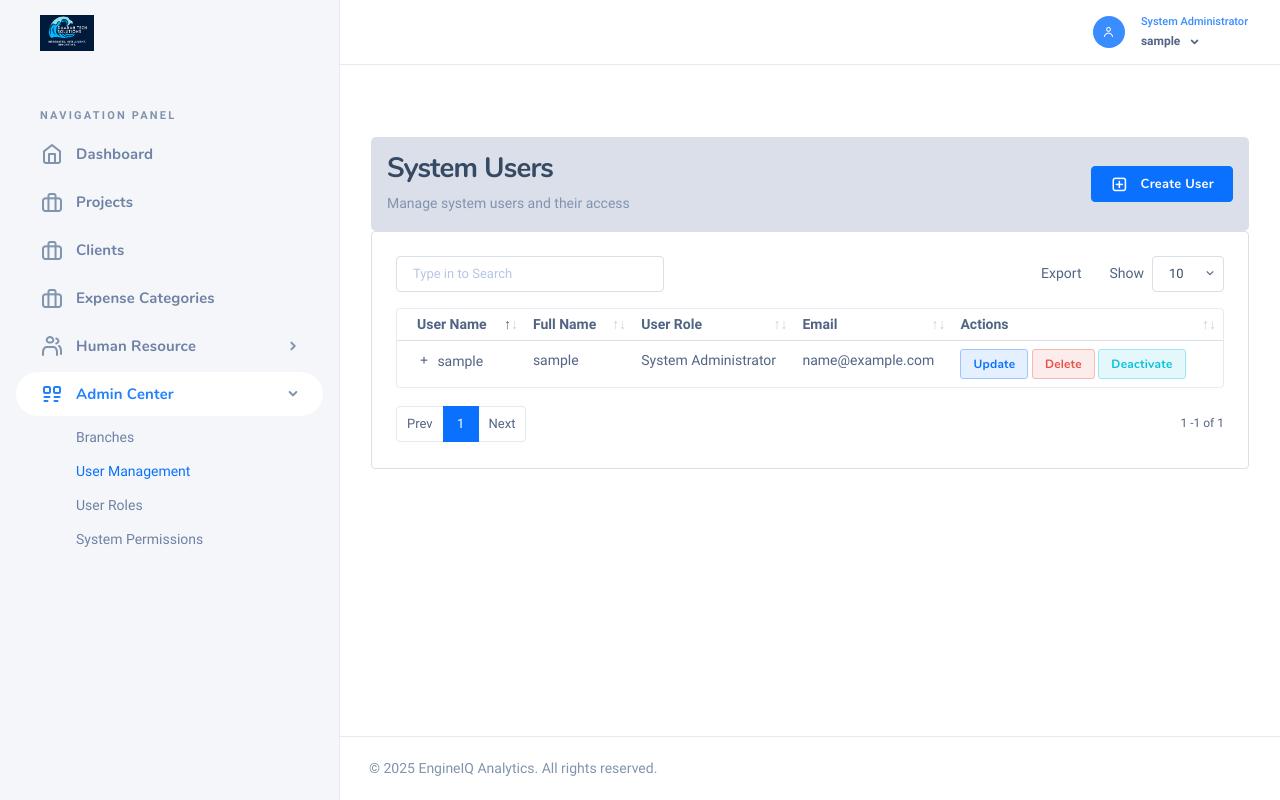
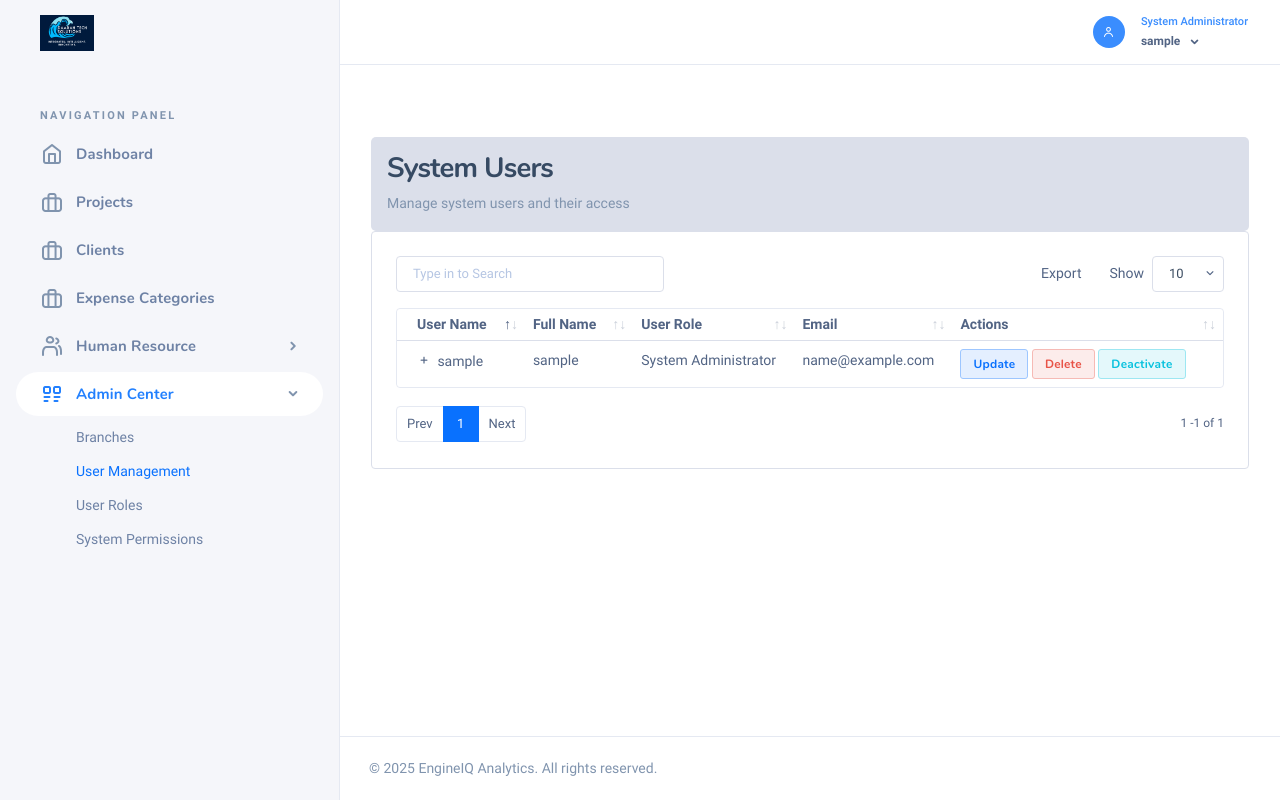
Before and after one commit to NoahDara/ProjectPerformancePlatform, a Django app: page /accounts/users in a window 1280 px wide. Run offline with Django 5.2, Linux system fonts and the light colour scheme; the visitor is signed in with stand-in values (Sample User, id 1); data comes from the database, SQL or seed files in the repository; some libraries are stand-ins or nearby versions; some web fonts are replaced.

Commit message:
requirements

```diff
--- a/templates/accounts/index.html
+++ b/templates/accounts/index.html
@@ -5,12 +5,12 @@
 {% block page_sub_title %}Manage system users and their access{% endblock %}
 
 {% block actions %}
-  <li class="nk-block-tools-opt">
+  {% comment %} <li class="nk-block-tools-opt">
     <a href="{% url "register-user" %}" class="btn btn-primary">
       <em class="icon ni ni-plus-round"></em>
       <span>Create User</span>
     </a>
-  </li>
+  </li> {% endcomment %}
 {% endblock %}
 
 {% block content %}
@@ -46,7 +46,7 @@
           <td>{{ obj.date_joined|date:"Y-m-d" }}</td>
           <td>
             {% if not obj.is_admin %}
-              <a href="{% url 'update-user' obj.pk %}" class="btn btn-dim btn-outline-primary btn-sm">Update</a>
+              <a href="{% url 'user-update' obj.pk %}" class="btn btn-dim btn-outline-primary btn-sm">Update</a>
               <a href="#" data-bs-toggle="modal" data-bs-target="#deleteUserModal{{ obj.pk }}" class="btn btn-dim btn-outline-danger btn-sm">Delete</a>
               {% if obj.is_active %}
                 <a href="{% url 'deactivate-user' obj.pk %}" class="btn btn-dim btn-outline-info btn-sm">Deactivate</a>
```
Also changed, not shown: requirements.txt (+30 -26 lines).
